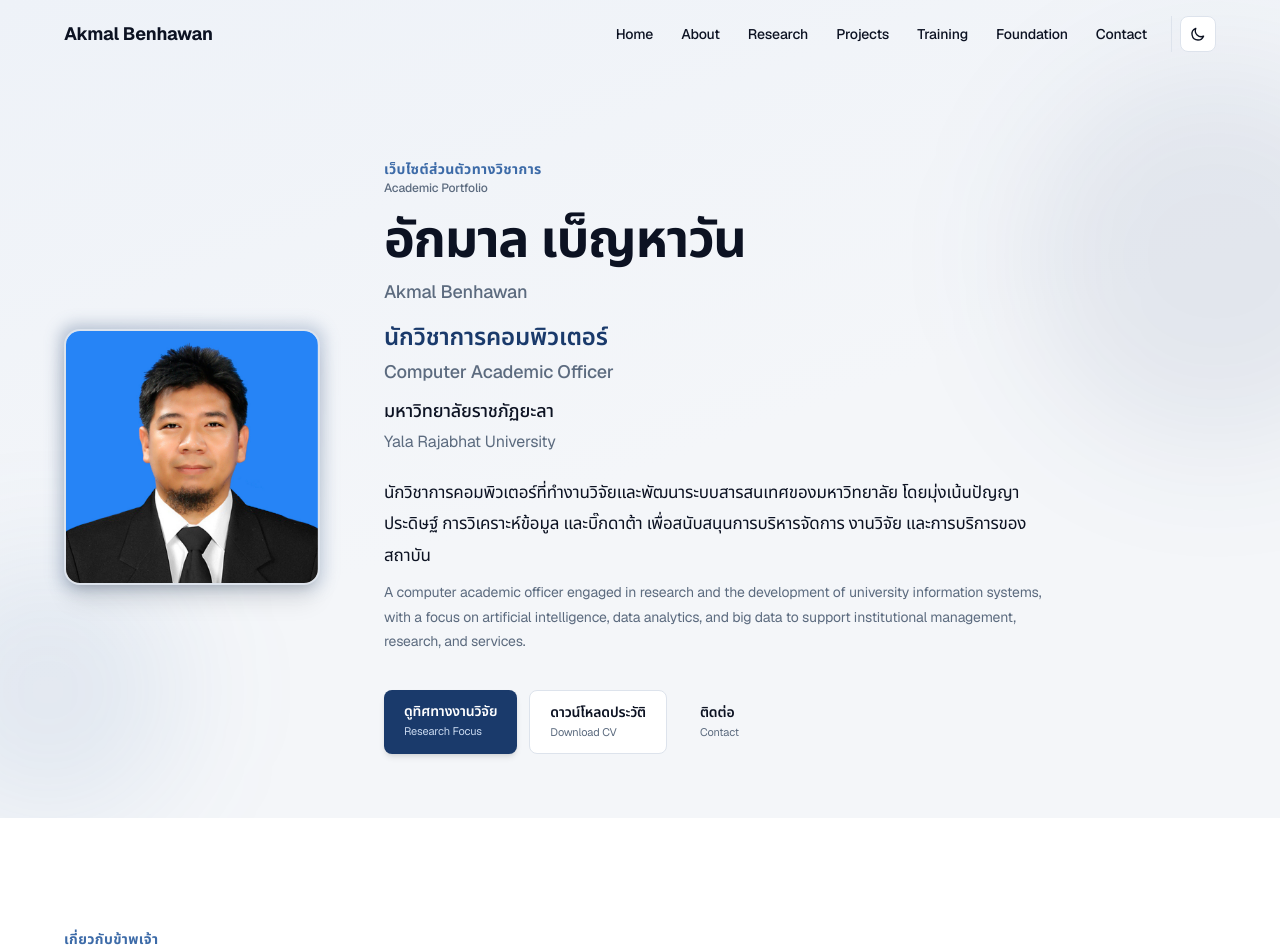
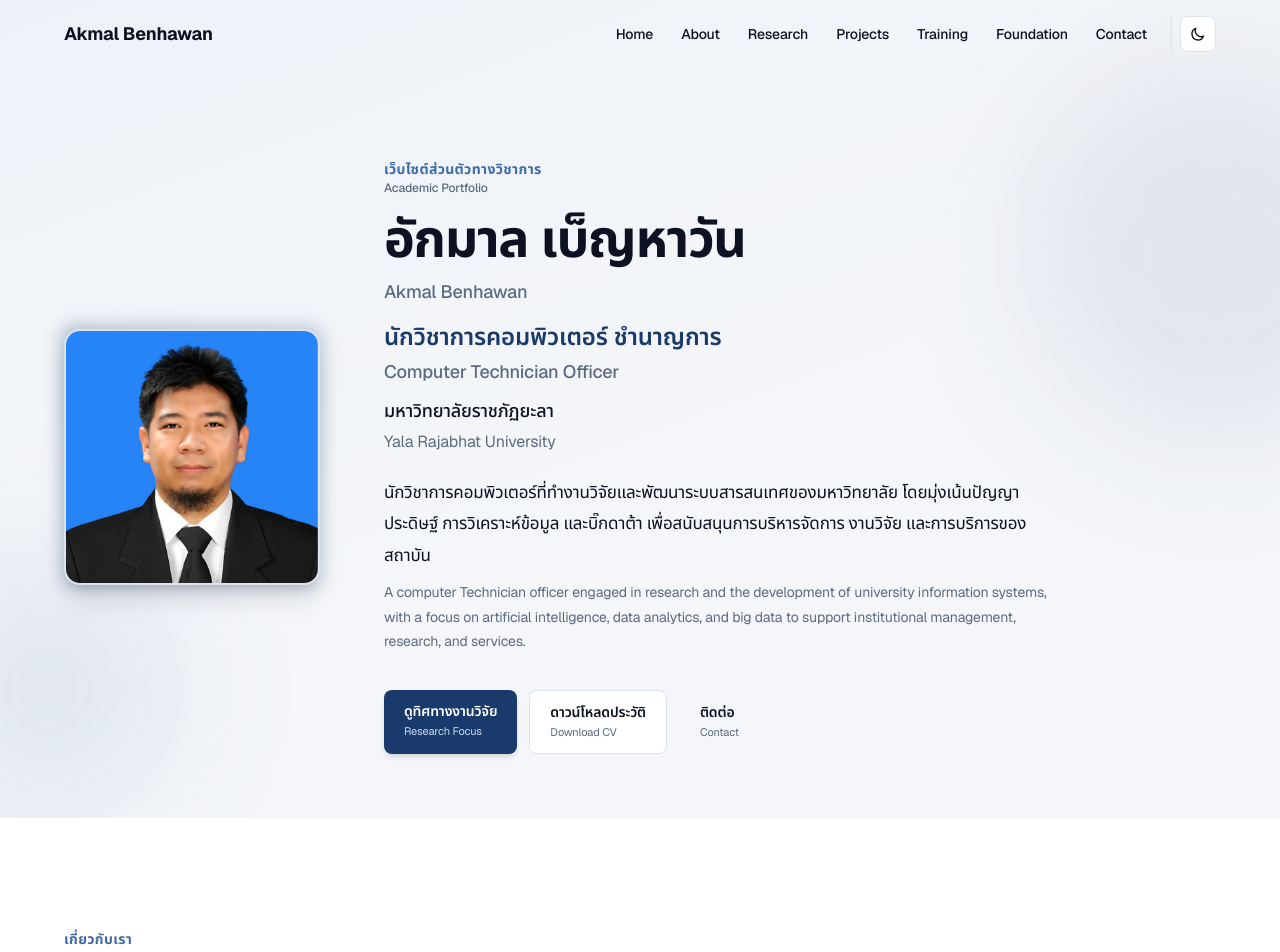
Before and after one commit to akmalb/akmal-benhawan-personalweb, a Next.js app: page / in a window 1280 px wide. Shown: the top 952 px of the page. Built offline with nearby package versions, Linux system fonts and the light colour scheme.

Commit message:
Update profile information for Akmal Benhawan, changing title to "Computer Technician Officer" and refining descriptions for improved clarity and consistency in both Thai and English sections.

```diff
--- a/src/data/profile.ts
+++ b/src/data/profile.ts
@@ -1,7 +1,7 @@
 export const profile = {
   th: {
     name: "อักมาล เบ็ญหาวัน",
-    title: "นักวิชาการคอมพิวเตอร์",
+    title: "นักวิชาการคอมพิวเตอร์ ชำนาญการ",
     institution: "มหาวิทยาลัยราชภัฏยะลา",
     location: "จังหวัดยะลา ประเทศไทย",
     portfolioBadge: "เว็บไซต์ส่วนตัวทางวิชาการ",
@@ -14,23 +14,23 @@ export const profile = {
     },
     rolesHeading: "บทบาทและความรับผิดชอบหลัก",
     primaryRoles: [
-      "นักวิชาการคอมพิวเตอร์ มหาวิทยาลัยราชภัฏยะลา",
+      "นักวิชาการคอมพิวเตอร์ ชำนาญการ มหาวิทยาลัยราชภัฏยะลา",
       "นักวิจัยด้าน AI, Data Analytics และ Big Data",
       "ผู้พัฒนาระบบสารสนเทศมหาวิทยาลัย",
       "วิทยากรด้าน AI และการวิเคราะห์ข้อมูล",
       "หัวหน้าฝ่ายสื่อ มูลนิธิเพื่อนมุสลิม",
     ],
     aboutSection: {
-      label: "เกี่ยวกับข้าพเจ้า",
+      label: "เกี่ยวกับเรา",
       title: "ประวัติและบทบาททางวิชาการ",
       description:
         "ภาพรวมการปฏิบัติงานด้านเทคโนโลยีสารสนเทศ งานวิจัย และการบริการวิชาการ ณ มหาวิทยาลัยราชภัฏยะลา",
     },
     about: {
       paragraphs: [
-        "ผมนายอักมาล เบ็ญหาวัน ปฏิบัติหน้าที่นักวิชาการคอมพิวเตอร์ มหาวิทยาลัยราชภัฏยะลา โดยมีบทบาทสำคัญในการพัฒนาและดูแลระบบสารสนเทศของสถาบัน สนับสนุนงานวิจัย และถ่ายทอดความรู้ด้านเทคโนโลยีแก่บุคลากรภายในมหาวิทยาลัย",
-        "ด้านงานวิจัย ข้าพเจ้าให้ความสนใจกับปัญญาประดิษฐ์ การวิเคราะห์ข้อมูล แมชชีนเลิร์นนิง บิ๊กดาต้า การวิเคราะห์ความยากจน การวิเคราะห์เชิงพื้นที่ และการเปลี่ยนผ่านสู่ดิจิทัล โดยเฉพาะในบริบทของมหาวิทยาลัยและพื้นที่ภาคใต้",
-        "นอกจากภารกิจในมหาวิทยาลัย ข้าพเจ้าดำรงตำแหน่งหัวหน้าฝ่ายสื่อ มูลนิธิเพื่อนมุสลิม รับผิดชอบงานด้านสื่อสารและการเผยแพร่ข้อมูลเพื่อการพัฒนาชุมชน",
+        "ผมนายอักมาล เบ็ญหาวัน ปฏิบัติหน้าที่นักวิชาการคอมพิวเตอร์ ระดับชำนาญการ มหาวิทยาลัยราชภัฏยะลา โดยมีบทบาทสำคัญในการพัฒนาและดูแลระบบสารสนเทศของสถาบัน สนับสนุนงานวิจัย และถ่ายทอดความรู้ด้านเทคโนโลยีแก่บุคลากรภายในมหาวิทยาลัย",
+        "ด้านงานวิจัย ให้ความสนใจกับปัญญาประดิษฐ์ การวิเคราะห์ข้อมูล แมชชีนเลิร์นนิง บิ๊กดาต้า การวิเคราะห์ความยากจน การวิเคราะห์เชิงพื้นที่ และการเปลี่ยนผ่านสู่ดิจิทัล โดยเฉพาะในบริบทของมหาวิทยาลัยและพื้นที่ภาคใต้",
+        "นอกจากภารกิจในมหาวิทยาลัย ดำรงตำแหน่งหัวหน้าฝ่ายสื่อ มูลนิธิเพื่อนมุสลิม รับผิดชอบงานด้านสื่อสารและการเผยแพร่ข้อมูลเพื่อดำเนินการช่วยเหลือชุมชนผ่าน งานสังคมสงเคราะห์ การแพทย์ และการศึกษา",
       ],
       skillsHeading: "เครื่องมือและทักษะ",
       positionHeading: "ข้อมูลตำแหน่ง",
@@ -42,11 +42,11 @@ export const profile = {
     },
     footer: {
       line1: "Akmal Benhawan",
-      line2: "Computer Academic Officer, Yala Rajabhat University",
+      line2: "Computer Technician Officer, Yala Rajabhat University",
       copyright: "All rights reserved.",
     },
     metadata: {
-      title: "อักมาล เบ็ญหาวัน | นักวิชาการคอมพิวเตอร์ มหาวิทยาลัยราชภัฏยะลา",
+      title: "อักมาล เบ็ญหาวัน | นักวิชาการคอมพิวเตอร์ ชำนาญการ มหาวิทยาลัยราชภัฏยะลา",
       description:
         "เว็บไซต์ส่วนตัวทางวิชาการของนายอักมาล เบ็ญหาวัน นักวิชาการคอมพิวเตอร์ มหาวิทยาลัยราชภัฏยะลา งานวิจัยด้านปัญญาประดิษฐ์ การวิเคราะห์ข้อมูล และบิ๊กดาต้า",
       keywords: [
@@ -61,12 +61,12 @@ export const profile = {
   },
   en: {
     name: "Akmal Benhawan",
-    title: "Computer Academic Officer",
+    title: "Computer Technician Officer",
     institution: "Yala Rajabhat University",
     location: "Yala, Thailand",
     portfolioBadge: "Academic Portfolio",
     tagline:
-      "A computer academic officer engaged in research and the development of university information systems, with a focus on artificial intelligence, data analytics, and big data to support institutional management, research, and services.",
+      "A computer Technician officer engaged in research and the development of university information systems, with a focus on artificial intelligence, data analytics, and big data to support institutional management, research, and services.",
     buttons: {
       viewResearch: "Research Focus",
       downloadCv: "Download CV",
@@ -74,7 +74,7 @@ export const profile = {
     },
     rolesHeading: "Primary Roles",
     primaryRoles: [
-      "Computer Academic Officer, Yala Rajabhat University",
+      "Computer Technician Officer, Yala Rajabhat University",
       "Researcher in AI, Data Analytics, and Big Data",
       "University Information Systems Developer",
       "Lecturer in AI and Data Analytics",
@@ -88,7 +88,7 @@ export const profile = {
     },
     about: {
       paragraphs: [
-        "I serve as a Computer Academic Officer at Yala Rajabhat University, where I develop and maintain institutional information systems, support research activities, and share knowledge on technology with university personnel.",
+        "I serve as a Computer Technician Officer at Yala Rajabhat University, where I develop and maintain institutional information systems, support research activities, and share knowledge on technology with university personnel.",
         "My research interests include artificial intelligence, data analytics, machine learning, big data, poverty analytics, spatial analytics, and digital transformation—particularly within the university and Southern Thailand contexts.",
         "Beyond the university, I serve as Head of the Media Division at the Muslim Friends Foundation, overseeing communications and outreach for community development.",
       ],
@@ -102,18 +102,18 @@ export const profile = {
     },
     footer: {
       line1: "Akmal Benhawan",
-      line2: "Computer Academic Officer, Yala Rajabhat University",
+      line2: "Computer Technician Officer, Yala Rajabhat University",
       copyright: "All rights reserved.",
     },
     metadata: {
-      title: "Akmal Benhawan | Computer Academic Officer, Yala Rajabhat University",
+      title: "Akmal Benhawan | Computer Technician Officer, Yala Rajabhat University",
       description:
-        "Academic portfolio of Akmal Benhawan, Computer Academic Officer at Yala Rajabhat University. Research in artificial intelligence, data analytics, and big data.",
+        "Academic portfolio of Akmal Benhawan, Computer Technician Officer at Yala Rajabhat University. Research in artificial intelligence, data analytics, and big data.",
       keywords: [
         "อักมาล เบ็ญหาวัน",
         "Akmal Benhawan",
         "Yala Rajabhat University",
-        "Computer Academic Officer",
+        "Computer Technician Officer",
         "Data Analytics",
         "Artificial Intelligence",
       ],
```
